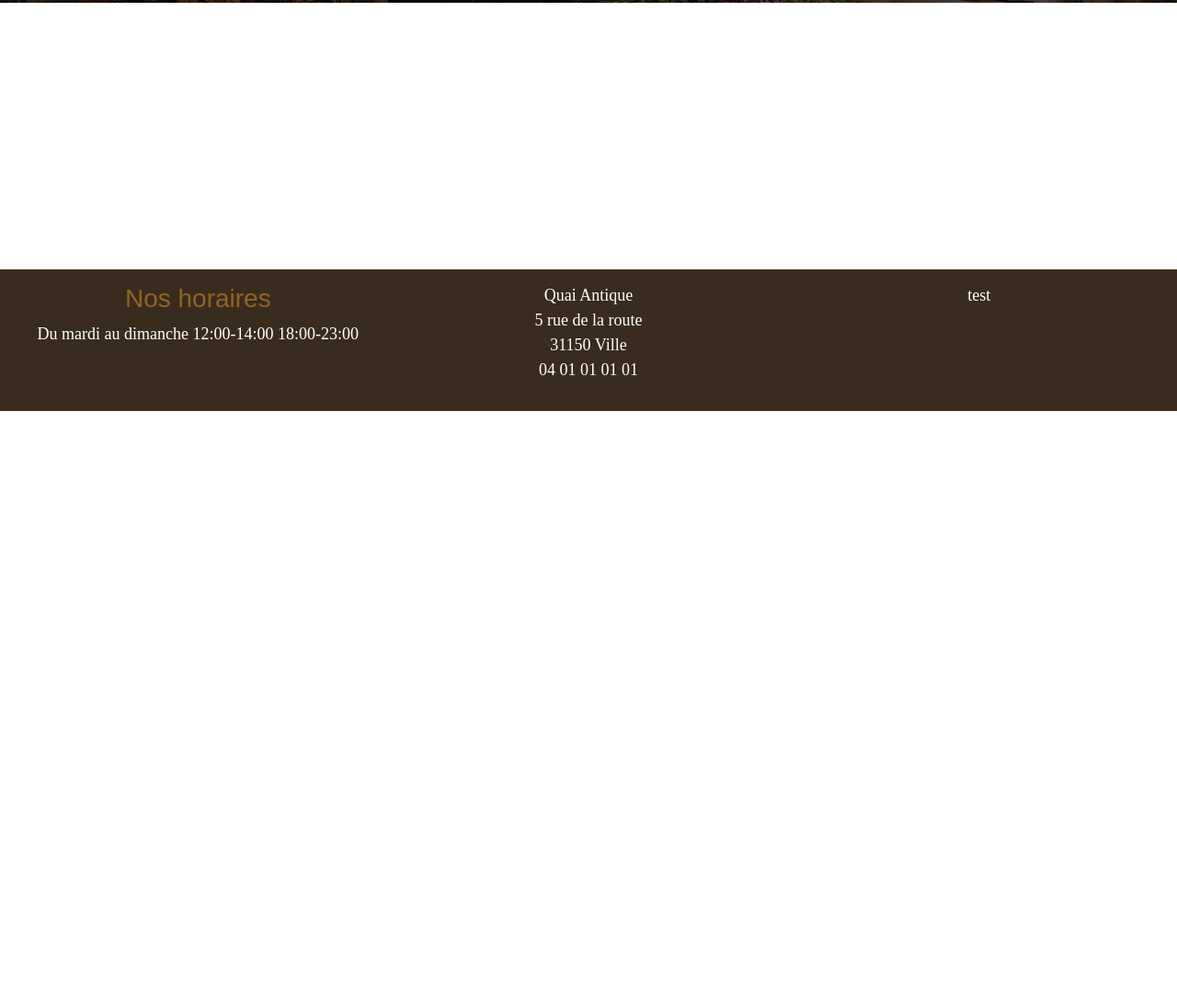
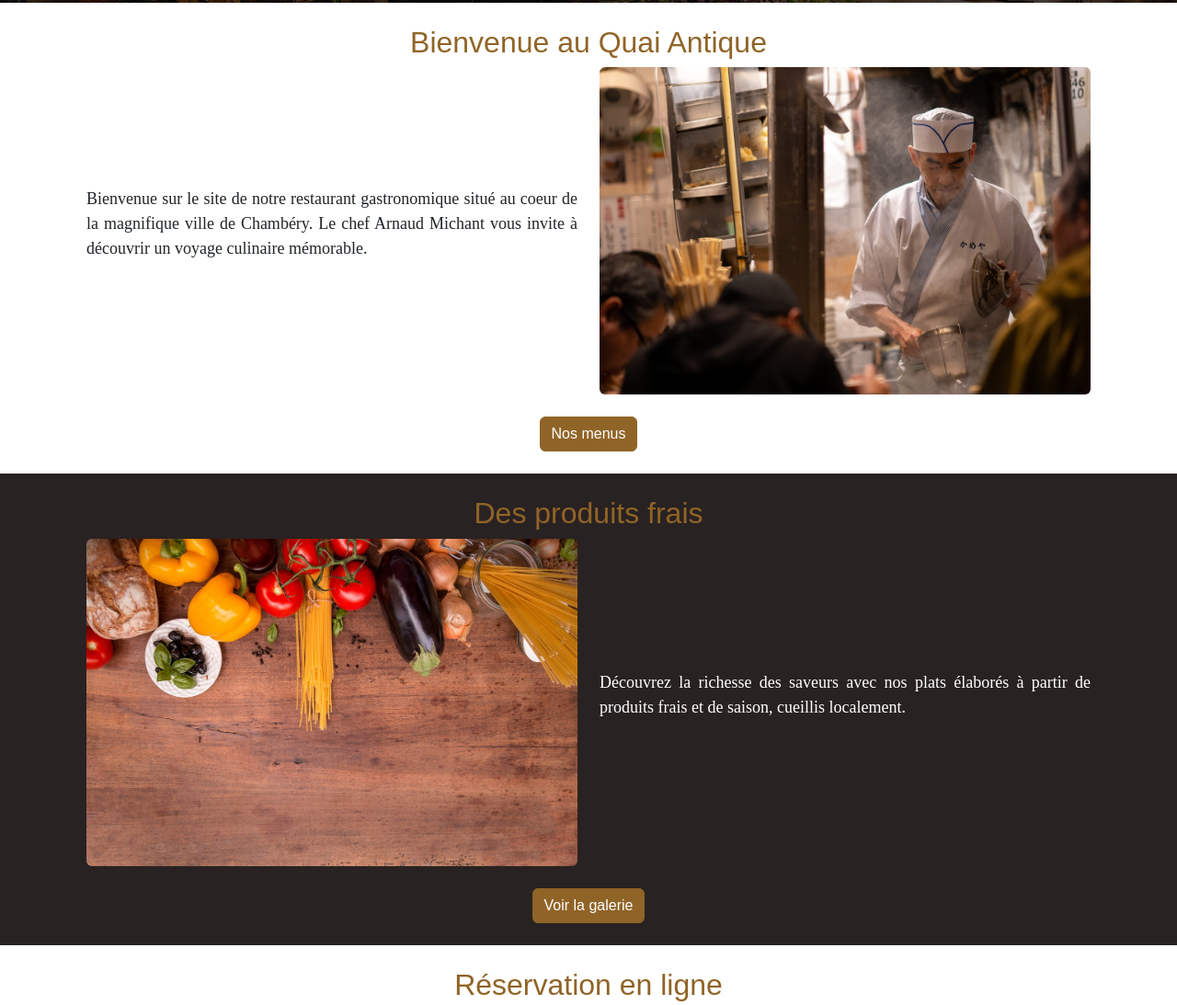
Before and after one commit to Antaresrl/QuaiAntiqueFront, a website with bundled scripts: page index.html in a window 1280 px wide. Shown: the part 353-1446 px from the top of the page at 92% size. Before the commit the page ends 800 px from the top, so only its background shows below. Built offline with nearby package versions, Linux system fonts and the light colour scheme; files whose address does not match are found by name.

Commit message:
Finish Home Page

```diff
--- a/pages/home.html
+++ b/pages/home.html
@@ -5,3 +5,62 @@
         <button class="btn btn-primary">Réserver</button>
     </div>
 </div>
+
+<section>
+    <article>
+        <div class="container p-4">
+            <h2 class="text-center text-primary">Bienvenue au Quai Antique</h2>
+            <div class="row row-cols-2 align-items-center">
+                <div class="col">
+                    <p class="text-justify">
+                        Bienvenue sur le site de notre restaurant gastronomique situé au coeur de la magnifique ville de Chambéry. Le chef Arnaud Michant vous invite à découvrir un voyage culinaire mémorable.
+                    </p>
+                </div>
+                <div class="col">
+                    <img class="w-100 rounded" src="../Images/chef-4807317_1280.jpg"/>
+                </div>
+            </div>
+            <div class="text-center pt-4">
+                <a href="#" class="btn btn-primary">Nos menus</a>
+            </div>
+        </div>
+    </article>
+
+    <article class="bg-black text-white">
+        <div class="container p-4">
+            <h2 class="text-center text-primary">Des produits frais</h2>
+            <div class="row row-cols-2 align-items-center">
+                <div class="col">
+                    <img class="w-100 rounded" src="../Images/mediterranean-cuisine-2378758_1280.jpg"/>
+                </div>
+                <div class="col">
+                    <p class="text-justify">
+                        Découvrez la richesse des saveurs avec nos plats élaborés à partir de produits frais et de saison, cueillis localement.
+                    </p>
+                </div>
+            </div>
+            <div class="text-center pt-4">
+                <a href="#" class="btn btn-primary">Voir la galerie</a>
+            </div>
+        </div>
+    </article>
+
+    <article>
+        <div class="container p-4">
+            <h2 class="text-center text-primary">Réservation en ligne</h2>
+            <div class="row row-cols-2 align-items-center">
+                <div class="col">
+                    <p class="text-justify">
+                        Vous pouvez directement réserver votre table sur ce site ! Il suffit de cliquer sur le bouton ci-dessous.
+                    </p>
+                </div>
+                <div class="col">
+                    <img class="w-100 rounded" src="../Images/restaurant-5521372_1280.jpg"/>
+                </div>
+            </div>
+            <div class="text-center pt-4">
+                <a href="#" class="btn btn-primary">Réserver</a>
+            </div>
+        </div>
+    </article>
+</section>
--- a/styles/main.scss
+++ b/styles/main.scss
@@ -48,3 +48,7 @@
         justify-content: center;
     }
 }
+
+.text-justify{
+    text-align: justify;
+}
```
Also changed, not shown: styles/main.css, 1 other file.
